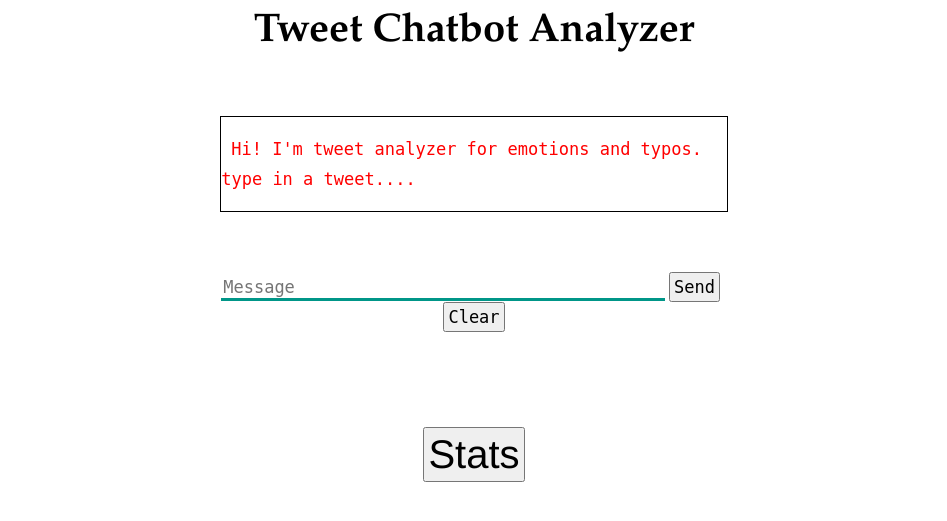
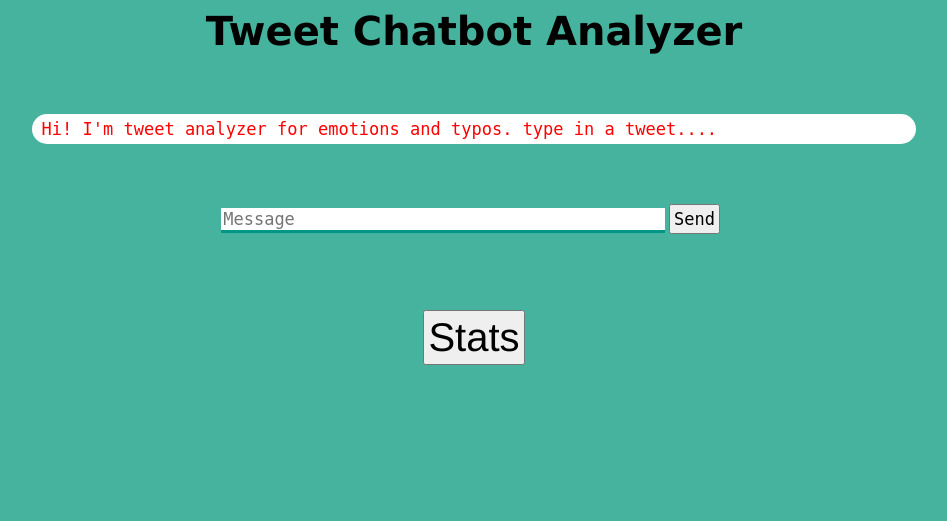
Before and after one commit to TomerGoldfeder/Text_Mining_Project, a Flask app: page / in a window 1280 px wide. Shown: the top 521 px of the page, without its empty margins (166-1113 px from the left). Run offline with Flask 2, Linux system fonts and the light colour scheme; parts of the project's set-up code (start-up, migrations or seed data) failed here and were passed over; some libraries are stand-ins or nearby versions.

Commit message:
styles adjustements

```diff
--- a/app.py
+++ b/app.py
@@ -2,6 +2,7 @@ from flask import Flask, render_template, request, redirect, session, url_for
 from typo_detection.typo_detect import detect_typo
 from sentiment_analysis.sentiment_analysis import detect_sentiment
 import json
+import random
 app = Flask(__name__)
 
 typos_list = ['Delete', 'Insertion', 'Replace', 'Transpose']
@@ -17,21 +18,21 @@ def check_typo(user_text):
     if len(typo) == 0:
         st = "No typo in tweet"
     else:
-        deletes = ["{}, {}".format(x['org_word'], x['cor_word']) for x in typo if x['type'] == "Delete"]
-        inserts = ["{}, {}".format(x['org_word'], x['cor_word']) for x in typo if x['type'] == "Insertion"]
-        replaces = ["{}, {}".format(x['org_word'], x['cor_word']) for x in typo if x['type'] == "Replace"]
-        transposes = ["{}, {}".format(x['org_word'], x['cor_word']) for x in typo if x['type'] == "Transpose"]
+        deletes = ["({}, {})".format(x['org_word'], x['cor_word']) for x in typo if x['type'] == "Delete"]
+        inserts = ["({}, {})".format(x['org_word'], x['cor_word']) for x in typo if x['type'] == "Insertion"]
+        replaces = ["({}, {})".format(x['org_word'], x['cor_word']) for x in typo if x['type'] == "Replace"]
+        transposes = ["({}, {})".format(x['org_word'], x['cor_word']) for x in typo if x['type'] == "Transpose"]
 
-        st = "You had several ({}) mistakes in the tweet.<br>".format(
+        st = "&nbsp;But you made some ({}) mistakes in the tweet.<br>".format(
             len(deletes) + len(inserts) + len(replaces) + len(transposes))
         if len(deletes) > 0:
-            st += " Delete: {}<br>".format("<br>".join(deletes))
+            st += "&nbsp;Delete: {}<br>".format(", ".join(deletes))
         if len(inserts) > 0:
-            st += " Insertion: {}<br>".format("<br>".join(inserts))
+            st += "&nbsp;Insertion: {}<br>".format(", ".join(inserts))
         if len(replaces) > 0:
-            st += " Replace: {}<br>".format("<br>".join(replaces))
+            st += "&nbsp;Replace: {}<br>".format(", ".join(replaces))
         if len(transposes) > 0:
-            st += " Transpose: {}<br>".format("<br>".join(transposes))
+            st += "&nbsp;Transpose: {}<br>".format(", ".join(transposes))
 
     return st, typo
 
@@ -40,13 +41,6 @@ def check_emotion(user_text):
     prediction = detect_sentiment(user_text)
     return prediction[0]
 
-
-def get_emotion_response(emotion):
-    # emotions = ['anger', 'happiness', 'neutral', 'sadness', 'surprise']
-    if emotion in ['happiness', 'sadness']:
-        return "happy" if emotion == "happiness" else "sad"
-    else:
-        return emotion
 
 def write_to_json(emotion, corrections):
     '''
@@ -130,6 +124,18 @@ def build_stats_view():
     return render_template("stats_view.html")
 
 
+def get_proper_emotion_response(emotion):
+    random_response = random.randint(0, 1)
+    responses = {
+        "anger": ["I feel you... this is very annoying", "This is very frustrating!"],
+        "happiness": ["I'm happy for you! :)", "Awesome!!"],
+        "neutral": ["Good.", "Ok."],
+        "sadness": ["Oh, I'm sorry", "This sounds so sad.."],
+        "surprise": ["Wowww!", "Really??"]
+    }
+    return responses[emotion][random_response] + ", emotion {} detected (for presentation only)<br>".format(emotion)
+
+
 @app.route("/get")
 def get_bot_response():
     user_text = request.args.get('msg')
@@ -143,11 +149,11 @@ def get_bot_response():
             for cor in corrections:
                 user_text = user_text.replace(cor['org_word'], cor['cor_word'])
             which_emotion = check_emotion(user_text)
-            return_text += "You feel {} about this<br>".format(get_emotion_response(which_emotion))
+            return_text += get_proper_emotion_response(which_emotion)
             return_text += typo_or_not
         else:
             which_emotion = check_emotion(user_text)
-            return_text += "You feel {} about this<br>".format(get_emotion_response(which_emotion))
+            return_text += get_proper_emotion_response(which_emotion)
 
         write_to_json(which_emotion, corrections)
 
--- a/static/style.css
+++ b/static/style.css
@@ -1,14 +1,15 @@
 body{
     font-family: Garamond;
-    background-color: white;
 }
 
 h1{
     color: black;
+    background-color: #45B39D;
     margin-bottom: 0;
     margin-top: 0;
     text-align: center;
     font-size: 40px;
+    font-family:verdana;
 }
 h3{
     color: black;
@@ -18,10 +19,9 @@ h3{
 }
 #chatbox{
     background-color: white;
-    border: 1px solid black;
     margin-left: auto;
     margin-right: auto;
-    width: 40%;
+    width: auto;
     margin-top: 60px;
 }
 #userInput {
@@ -72,7 +72,7 @@ h3{
 }
 .botText span {
     padding: 10px;
-    border-radius: 2px;
+    border-radius: 10px;
 }
 #tidbit {
     position:absolute;
--- a/statistics.json
+++ b/statistics.json
@@ -1 +1 @@
-{"stats": {"anger": {"Delete": 0, "Insertion": 0, "Replace": 0, "Transpose": 0}, "happiness": {"Delete": 0, "Insertion": 0, "Replace": 0, "Transpose": 4}, "neutral": {"Delete": 0, "Insertion": 4, "Replace": 2, "Transpose": 13}, "sadness": {"Delete": 0, "Insertion": 0, "Replace": 1, "Transpose": 0}, "surprise": {"Delete": 0, "Insertion": 0, "Replace": 0, "Transpose": 0}}}
+{"stats": {"anger": {"Delete": 0, "Insertion": 0, "Replace": 0, "Transpose": 0}, "happiness": {"Delete": 0, "Insertion": 0, "Replace": 0, "Transpose": 8}, "neutral": {"Delete": 0, "Insertion": 4, "Replace": 2, "Transpose": 13}, "sadness": {"Delete": 0, "Insertion": 0, "Replace": 1, "Transpose": 5}, "surprise": {"Delete": 0, "Insertion": 0, "Replace": 0, "Transpose": 0}}}
--- a/templates/index.html
+++ b/templates/index.html
@@ -4,11 +4,11 @@
         <link rel="stylesheet" type="text/css" href="/static/style.css">
         <script src="https://ajax.googleapis.com/ajax/libs/jquery/3.2.1/jquery.min.js"></script>
     </head>
-    <body>
-        <h1>Tweet Chatbot Analyzer</h1>
+    <body style="background-color: #45B39D;">
+        <h1 style="font-family:verdana;">Tweet Chatbot Analyzer</h1>
         <div>
-            <div id="chatbox">
-                <p class="botText"><span>Hi! I'm tweet analyzer for emotions and typos.<br> type in a tweet....</span></p>
+            <div id="chatbox" style="border-radius: 15px;width:70%;">
+                <p class="botText"><span>Hi! I'm tweet analyzer for emotions and typos. type in a tweet....</span></p>
             </div>
             <div id="userInput">
                 <input id="textInput" type="text" name="msg" placeholder="Message">
@@ -16,14 +16,18 @@
 
             </div>
             <div align="center">
-                <input id="clearInput" type="submit" value="Clear">
-                <br><br><br><br><br><br>
+                <br><br><br><br>
                 <input id="stats" type="submit" value="Stats">
                 <br><br>
             </div>
             <script>
+
             function getBotResponse() {
                 var rawText = $("#textInput").val();
+                if (rawText == "clear") {
+                    document.getElementById("chatbox").innerHTML = '';
+                    $("#textInput").val("");
+                } else {
                     var userHtml = '<p class="userText"><span>' + rawText + '</span></p>';
                     $("#textInput").val("");
                     $("#chatbox").append(userHtml);
@@ -33,6 +37,8 @@
                         $("#chatbox").append(botHtml);
                         document.getElementById('userInput').scrollIntoView({block: 'start', behavior: 'smooth'});
                     });
+                }
+
             }
 
             $("#textInput").keypress(function(e) {
@@ -45,10 +51,6 @@
                 getBotResponse();
             });
 
-            $("#clearInput").click(function() {
-                document.getElementById("chatbox").innerHTML = '';
-            });
-
             $("#stats").click(function() {
                 window.location.replace("/stats_view");
             });
```
Lines whose indentation alone changed are shown as unchanged.
